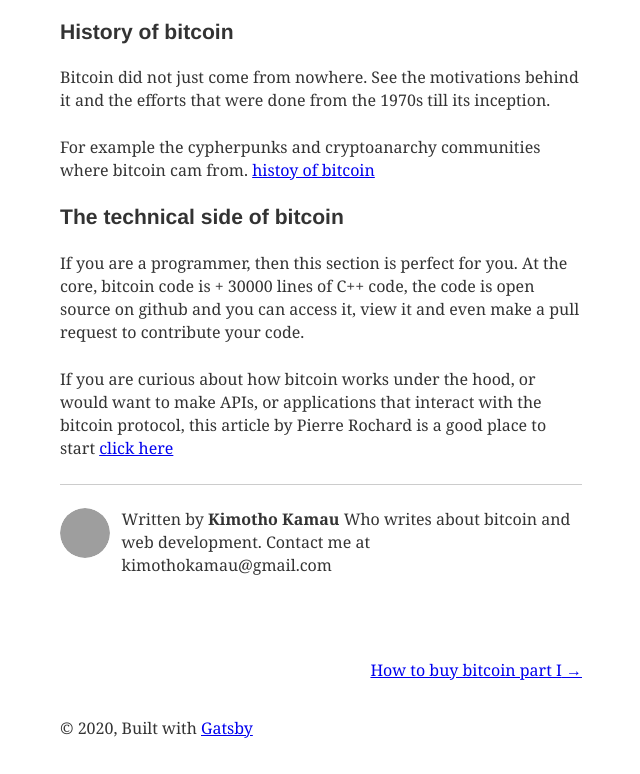
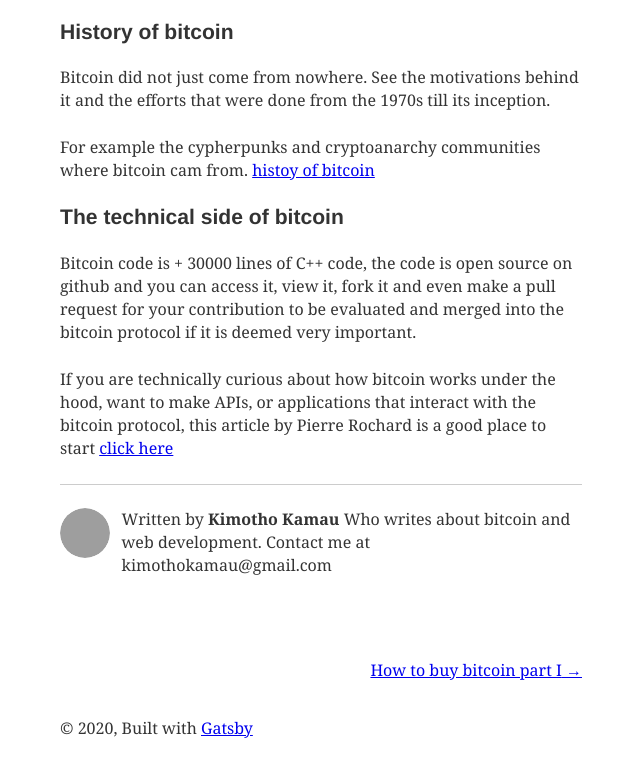
Before and after one commit to kimothokamau/kimothokamaublog, a Gatsby site: page /bitcoin-introduction/ in a window 1280 px wide. Shown: the part 1713-2487 px from the top of the page, without its empty margins (319-959 px from the left). Built offline with nearby package versions, Linux system fonts and the light colour scheme; Gatsby itself is replaced by a stand-in of ours; some packages are replaced by stand-ins of ours; grey boxes are pictures that could not be loaded.

Commit message:
introduction

```diff
--- a/content/blog/bitcoin-introduction/index.md
+++ b/content/blog/bitcoin-introduction/index.md
@@ -50,6 +50,6 @@ For example the cypherpunks and cryptoanarchy communities where bitcoin cam from
 
 ### The technical side of bitcoin
 
-If you are a programmer, then this section is perfect for you. At the core, bitcoin code is + 30000 lines of C++ code, the code is open source on github and you can access it, view it and even make a pull request to contribute your code.
+Bitcoin code is + 30000 lines of C++ code, the code is open source on github and you can access it, view it, fork it and even make a pull request for your contribution to be evaluated and merged into the bitcoin protocol if it is deemed very important.
 
-If you are curious about how bitcoin works under the hood, or would want to make APIs, or applications that interact with the bitcoin protocol, this article by Pierre Rochard is a good place to start [click here](https://medium.com/@pierre_rochard/understanding-the-technical-side-of-bitcoin-2c212dd65c09)
+If you are technically curious about how bitcoin works under the hood, want to make APIs, or applications that interact with the bitcoin protocol, this article by Pierre Rochard is a good place to start [click here](https://medium.com/@pierre_rochard/understanding-the-technical-side-of-bitcoin-2c212dd65c09)
```
